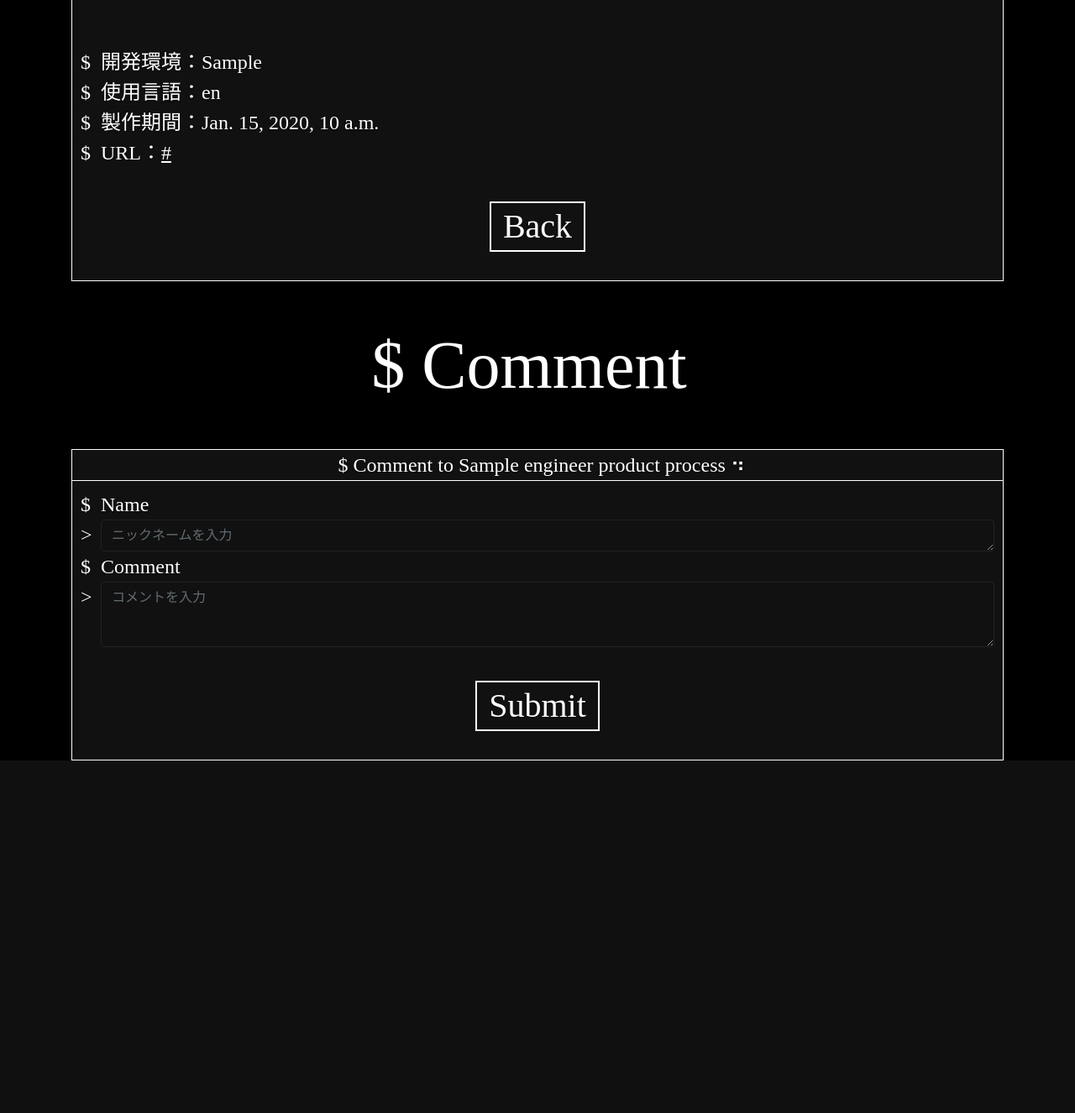
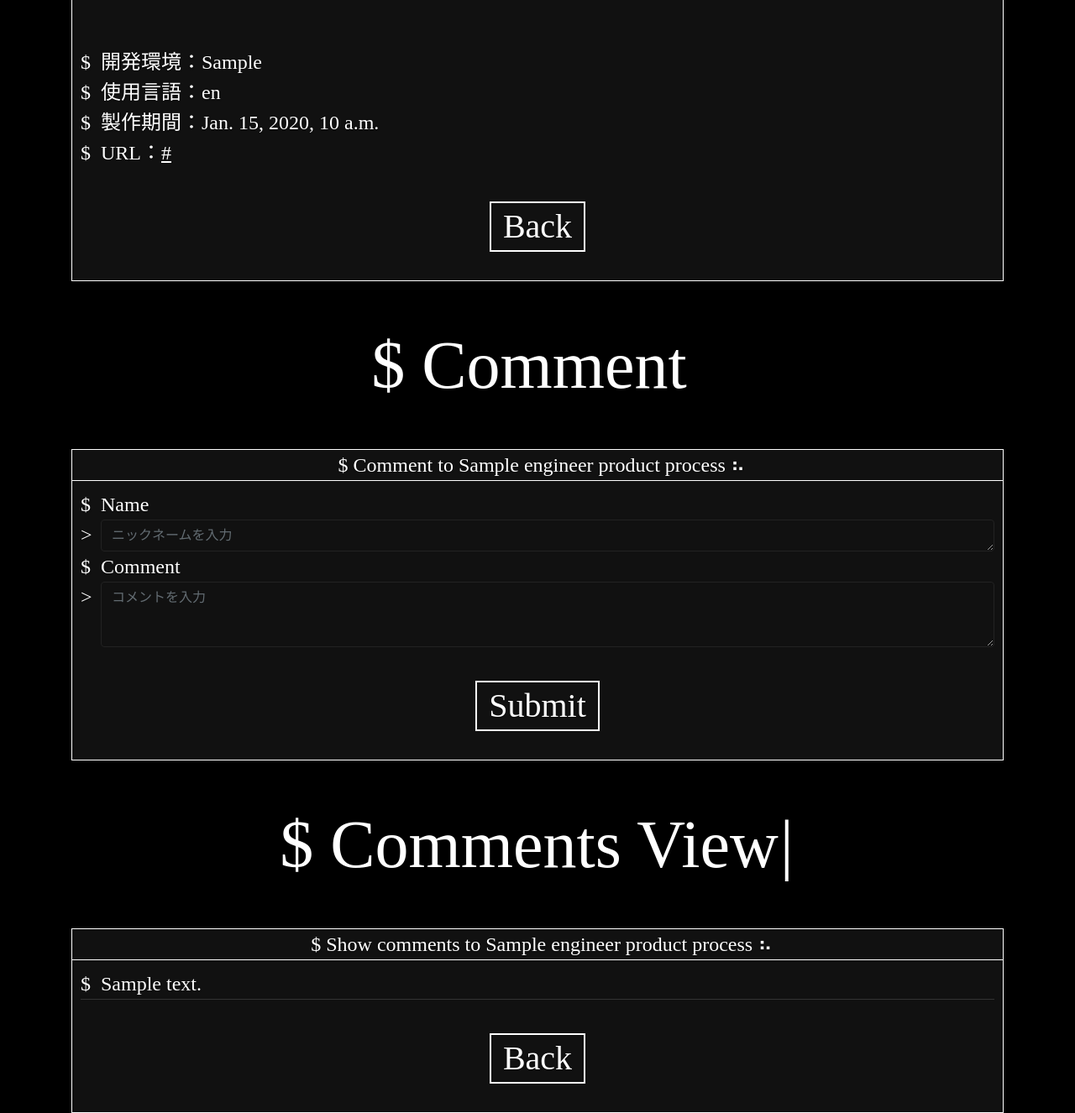
Before and after one commit to kentaiwami/portfolio, a Django app: template portfolio/templates/portfolio/engineer_work_detail.html in a window 1280 px wide. Shown: the part 2080-3406 px from the top of the page at 84% size. Before the commit the page ends 2986 px from the top, so only its background shows below. Run offline with Django 3.2, Linux system fonts and the light colour scheme; the template is opened without the code that fills it: most values are stand-ins (such as "Sample title", 1, 10 or a date in 2020); grey boxes marked "Sample" are stand-in pictures; some libraries are stand-ins or nearby versions; some web fonts are replaced.

Commit message:
comment viewを追加

```diff
--- a/portfolio/templates/portfolio/engineer_work_detail.html
+++ b/portfolio/templates/portfolio/engineer_work_detail.html
@@ -24,13 +24,23 @@
   });
 
   // 画面内に要素が来た際のアニメーション実施を記述
-  var flag = false;
+  var flag = [];
+  for (var i = 0; i < 2; i++) {
+    flag.push(false);
+  }
 
   $(window).scroll(function () {
-    if (flag === false) {
+    if (flag[0] === false) {
       if (isScrolledIntoView($('#comment_title')) === true) {
-        flag = true;
+        flag[0] = true;
         $('#comment_title').typist({speed: speed_define,text: 'Comment',});
+      }
+    }
+
+    if (flag[1] === false) {
+      if (isScrolledIntoView($('#comment_view_title')) === true) {
+        flag[1] = true;
+        $('#comment_view_title').typist({speed: speed_define,text: 'Comments View',});
       }
     }
   });
@@ -145,44 +155,30 @@
     </div>
   </section>
 
-  <!--<section class="container">-->
-    <!--<div class="section_title" id="reaction_title"></div>-->
-    <!--<div class="console_area">-->
-      <!--<div class="console_top">Reaction to {{ engineer_product.engineer_product_alphabet_name }} process <span class="loading dots2"></span></div>-->
-        <!--<div class="console">-->
-<!---->
-          <!--{% if comment_list.count == 0 %}-->
-          <!--<div class="console_text">No comment to {{ engineer_product.engineer_product_alphabet_name }}</div>-->
-          <!--{% else %}-->
-          <!--{% for comment in comment_list %}-->
-          <!--<div class="console_text_comment">{{ comment.comment_text }}</div>-->
-          <!--{% endfor %}-->
-          <!--{% endif %}-->
-<!---->
-          <!--<div class="console_text_comment">Now {{ engineer_product.votes }} goods</div>-->
-<!---->
-          <!--<form>-->
-            <!--<div class="form-group">-->
-              <!--<label for="Comment_textarea">Comment here</label>-->
-              <!--<textarea class="form-control" id="Comment_textarea" rows="3"></textarea>-->
-            <!--</div>-->
-          <!--</form>-->
-<!---->
-          <!--<div class="row">-->
-<!---->
-            <!--<div class="col">-->
-              <!--<div class="console_text_link">-->
-              <!--<a class="link" href="{% url 'portfolio:index' %}#1">-->
-                <!--<div class="box">-->
-                  <!--<div class="link_name">Comment</div>-->
-                  <!--<div class="bd1 bd"><div class="bdT"></div><div class="bdB"></div><div class="bdR"></div><div class="bdL"></div></div>-->
-                 <!--</div>-->
-              <!--</a>-->
-              <!--</div>-->
-            <!--</div>-->
-          <!--</div>-->
-        <!--</div>-->
-    <!--</div>-->
-  <!--</section>-->
+  <section class="container">  <!--CommentView-->
+    <div class="section_title" id="comment_view_title"></div>
+    <div class="console_area">
+      <div class="console_top">Show comments to {{ engineer_product.engineer_product_alphabet_name }} process <span class="loading dots2"></span></div>
+        <div class="console">
+
+          {% if comment_list.count == 0 %}
+          <div class="console_text">No comment to {{ engineer_product.engineer_product_alphabet_name }}</div>
+          {% else %}
+          {% for comment in comment_list %}
+          <div class="console_text_comment">{{ comment.comment_text }}</div>
+          {% endfor %}
+          {% endif %}
+
+          <div class="console_text_link">
+            <a class="link" href="{% url 'portfolio:index' %}#1">
+              <div class="box">
+                <div class="link_name">Back</div>
+                <div class="bd10 bd"><div class="bdT"></div><div class="bdB"></div><div class="bdR"></div><div class="bdL"></div></div>
+               </div>
+            </a>
+          </div>
+        </div>
+    </div>
+  </section>
 </body>
 </html>
```
